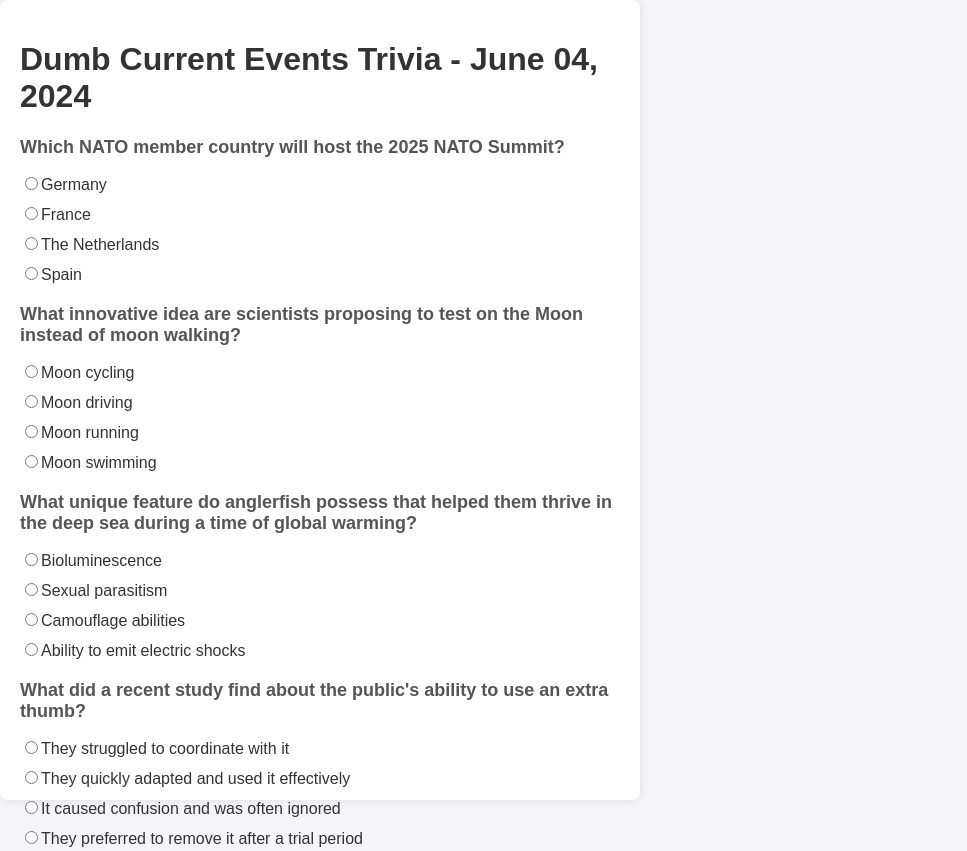
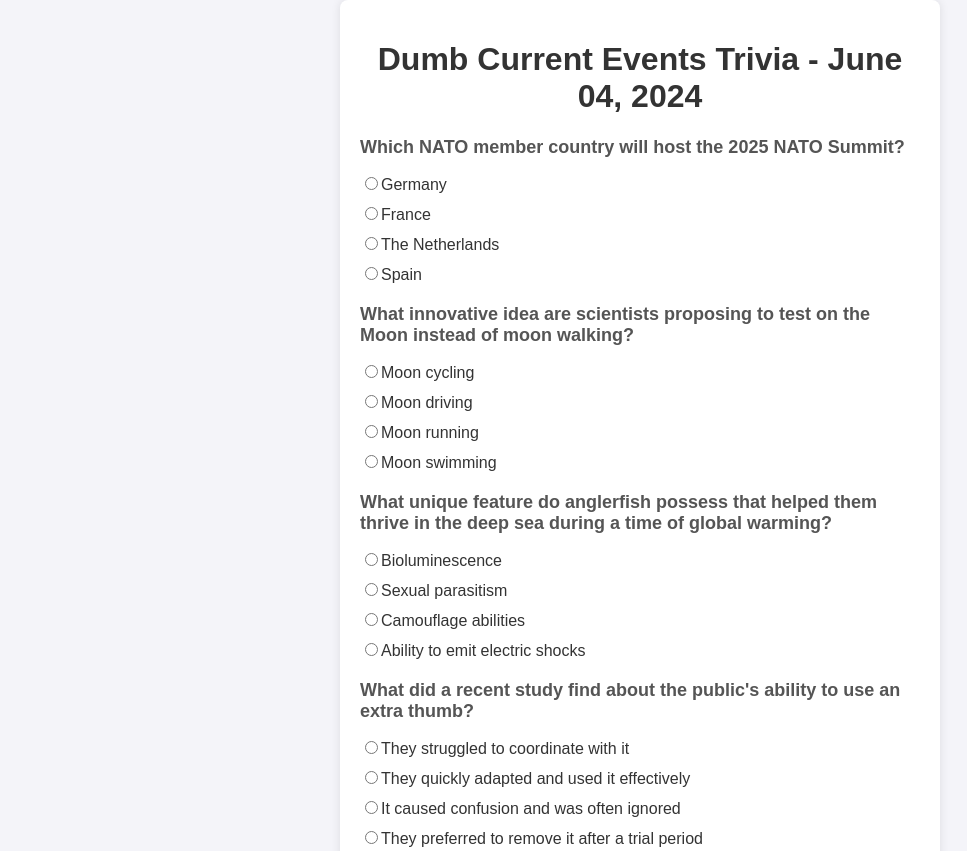
Before and after one commit to jsantiago-asp/events-quiz, a plain HTML site: page index.html in a window 1280 px wide. Shown: the top 851 px of the page, without its empty margins (0-967 px from the left). Drawn offline with Linux system fonts and the light colour scheme.

Commit message:
Fix CSS to ensure full background coverage

```diff
--- a/styles.css
+++ b/styles.css
@@ -4,9 +4,9 @@ body {
     margin: 0;
     padding: 0;
     display: flex;
-    justify-content: left;
-    align-items: left;
-    height: 100vh;
+    justify-content: center;
+    align-items: center;
+    min-height: 100vh; /* Ensure the body covers the full height of the viewport */
 }
 
 .container {
@@ -17,11 +17,12 @@ body {
     max-width: 600px;
     width: 100%;
     text-align: left; /* Align everything to the left */
+    box-sizing: border-box; /* Include padding and border in the element's total width and height */
 }
 
 h1 {
     color: #333;
-    text-align: left; /* Center only the title */
+    text-align: center; /* Center only the title */
 }
 
 .question {
```
